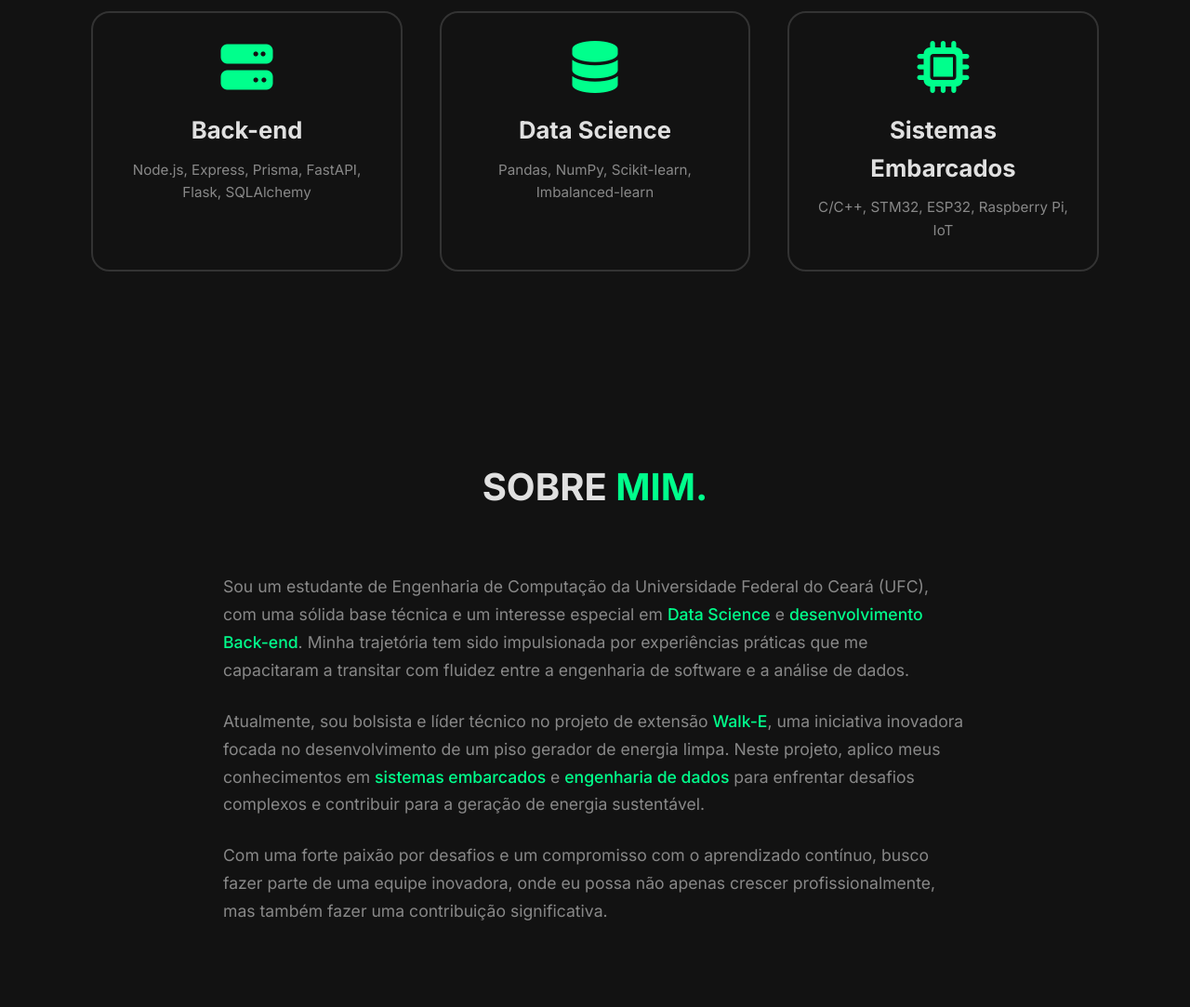
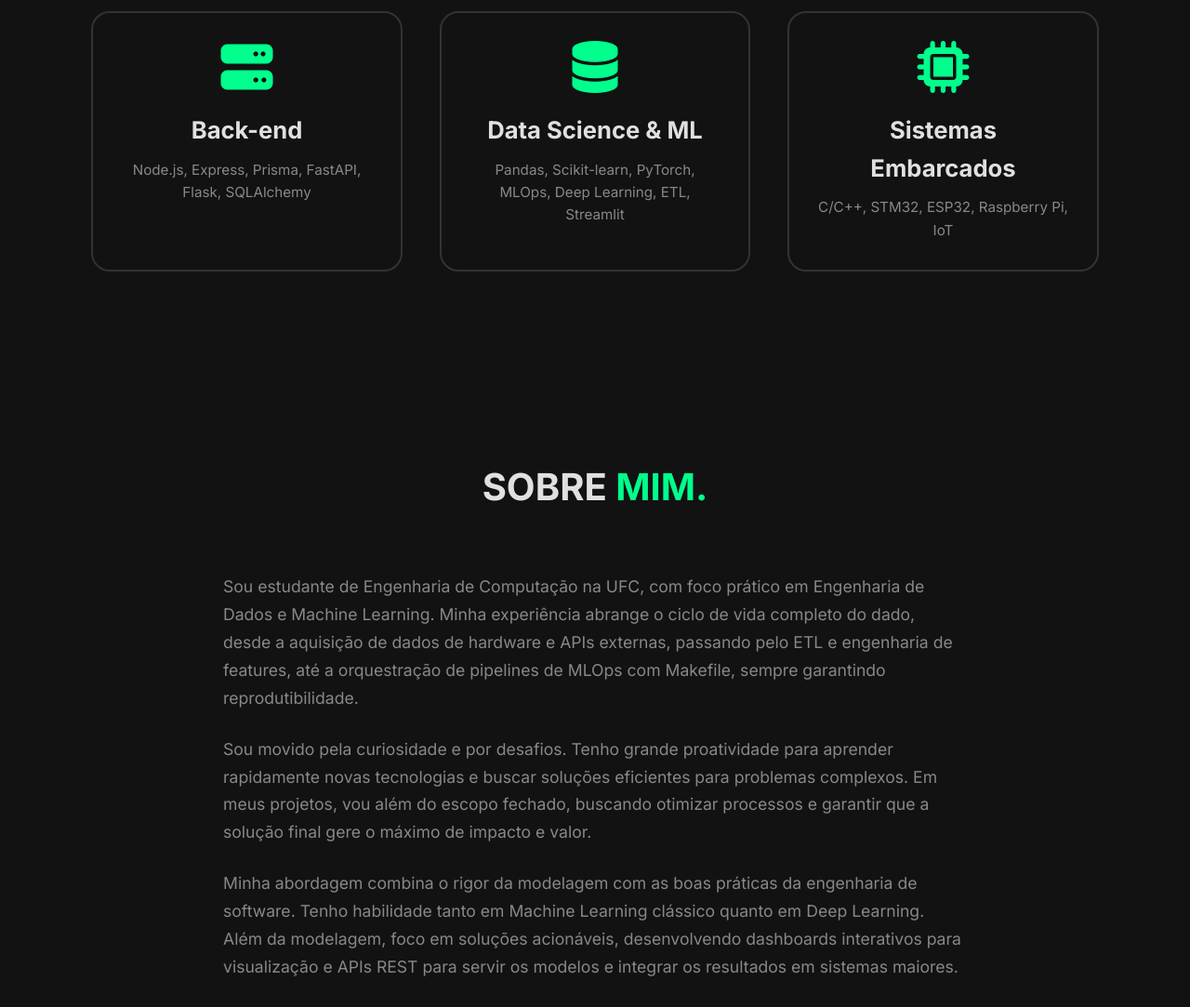
Before and after one commit to felipeft/felipeft.github.io, a plain HTML site: page index.html in a window 1280 px wide. Shown: the part 1020-2103 px from the top of the page at 93% size. Drawn offline with Linux system fonts and the light colour scheme.

Commit message:
Update index.html

```diff
--- a/index.html
+++ b/index.html
@@ -42,8 +42,8 @@
             <div class="interface">
                 <div class="flex">
                     <div class="txt-hero">
-                        <h1>Engenheiro de Computação & Desenvolvedor <span>Back-end.</span></h1>
-                        <p>Eu transformo dados em soluções inteligentes e construo sistemas robustos e escaláveis, unindo a engenharia de software com a ciência de dados.</p>
+                        <h1>Engenheiro de Computação & <span>Dados.</span></h1>
+                        <p>Eu transformo dados em soluções inteligentes e construo pipelines de MLOps robustos, unindo a engenharia de software com a ciência de dados.</p>
                     </div>
                     <div class="img-hero">
                         <img src="img/foto-perfil.webp" alt="Foto de Felipe Feitosa, Engenheiro de Computação">
@@ -63,8 +63,8 @@
                     </div>
                     <div class="especialidades-box">
                         <i class="fa-solid fa-database"></i>
-                        <h3>Data Science</h3>
-                        <p>Pandas, NumPy, Scikit-learn, Imbalanced-learn</p>
+                        <h3>Data Science & ML</h3>
+                        <p>Pandas, Scikit-learn, PyTorch, MLOps, Deep Learning, ETL, Streamlit</p>
                     </div>
                     <div class="especialidades-box">
                         <i class="fa-solid fa-microchip"></i>
@@ -80,9 +80,11 @@
                 <h2 class="titulo">SOBRE <span>MIM.</span></h2>
                 <div class="flex">
                     <div class="txt-sobre">
-                        <p>Sou um estudante de Engenharia de Computação da Universidade Federal do Ceará (UFC), com uma sólida base técnica e um interesse especial em <strong>Data Science</strong> e <strong>desenvolvimento Back-end</strong>. Minha trajetória tem sido impulsionada por experiências práticas que me capacitaram a transitar com fluidez entre a engenharia de software e a análise de dados.</p>
-                        <p>Atualmente, sou bolsista e líder técnico no projeto de extensão <strong>Walk-E</strong>, uma iniciativa inovadora focada no desenvolvimento de um piso gerador de energia limpa. Neste projeto, aplico meus conhecimentos em <strong>sistemas embarcados</strong> e <strong>engenharia de dados</strong> para enfrentar desafios complexos e contribuir para a geração de energia sustentável.</p>
-                        <p>Com uma forte paixão por desafios e um compromisso com o aprendizado contínuo, busco fazer parte de uma equipe inovadora, onde eu possa não apenas crescer profissionalmente, mas também fazer uma contribuição significativa.</p>
+                        <p>Sou estudante de Engenharia de Computação na UFC, com foco prático em Engenharia de Dados e Machine Learning. Minha experiência abrange o ciclo de vida completo do dado, desde a aquisição de dados de hardware e APIs externas, passando pelo ETL e engenharia de features, até a orquestração de pipelines de MLOps com Makefile, sempre garantindo reprodutibilidade.</p>
+
+                        <p>Sou movido pela curiosidade e por desafios. Tenho grande proatividade para aprender rapidamente novas tecnologias e buscar soluções eficientes para problemas complexos. Em meus projetos, vou além do escopo fechado, buscando otimizar processos e garantir que a solução final gere o máximo de impacto e valor.</p>
+
+                        <p>Minha abordagem combina o rigor da modelagem com as boas práticas da engenharia de software. Tenho habilidade tanto em Machine Learning clássico quanto em Deep Learning. Além da modelagem, foco em soluções acionáveis, desenvolvendo dashboards interativos para visualização e APIs REST para servir os modelos e integrar os resultados em sistemas maiores.</p>
                     </div>
                 </div>
             </div>
```
